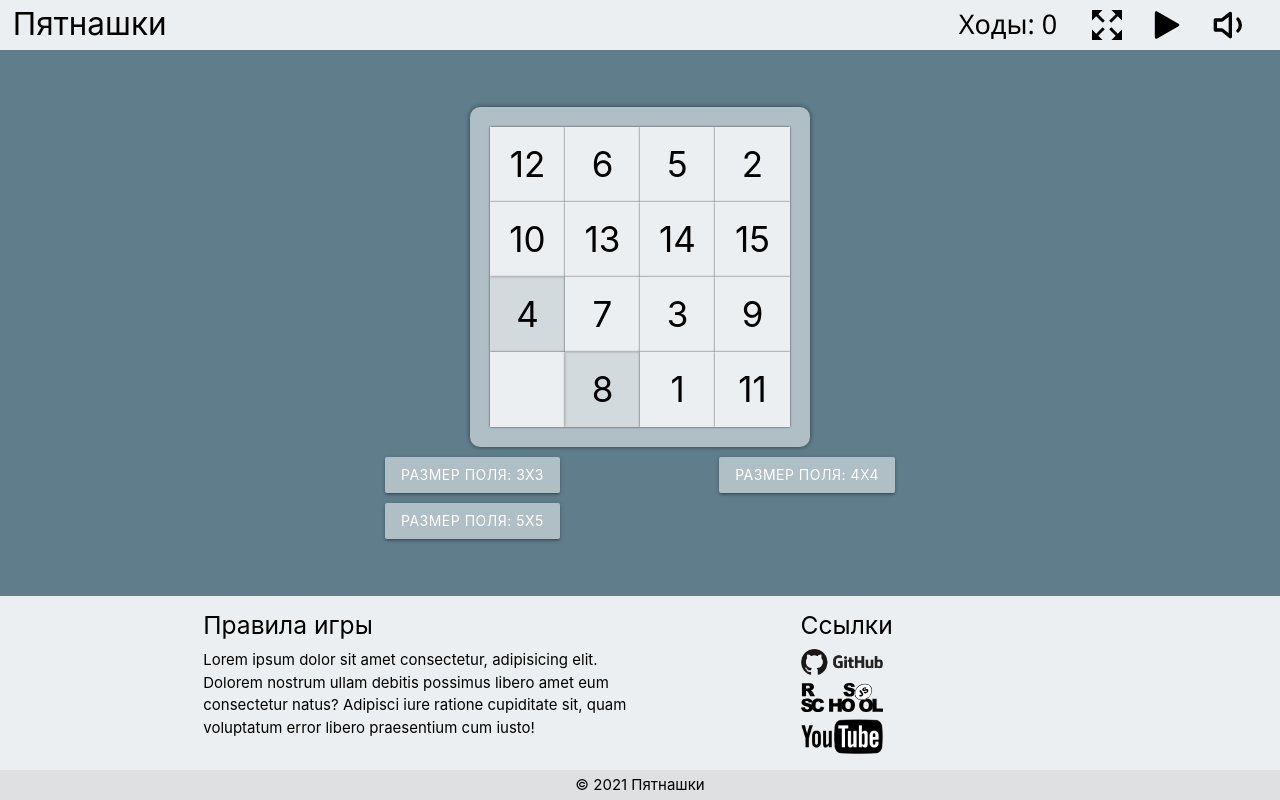
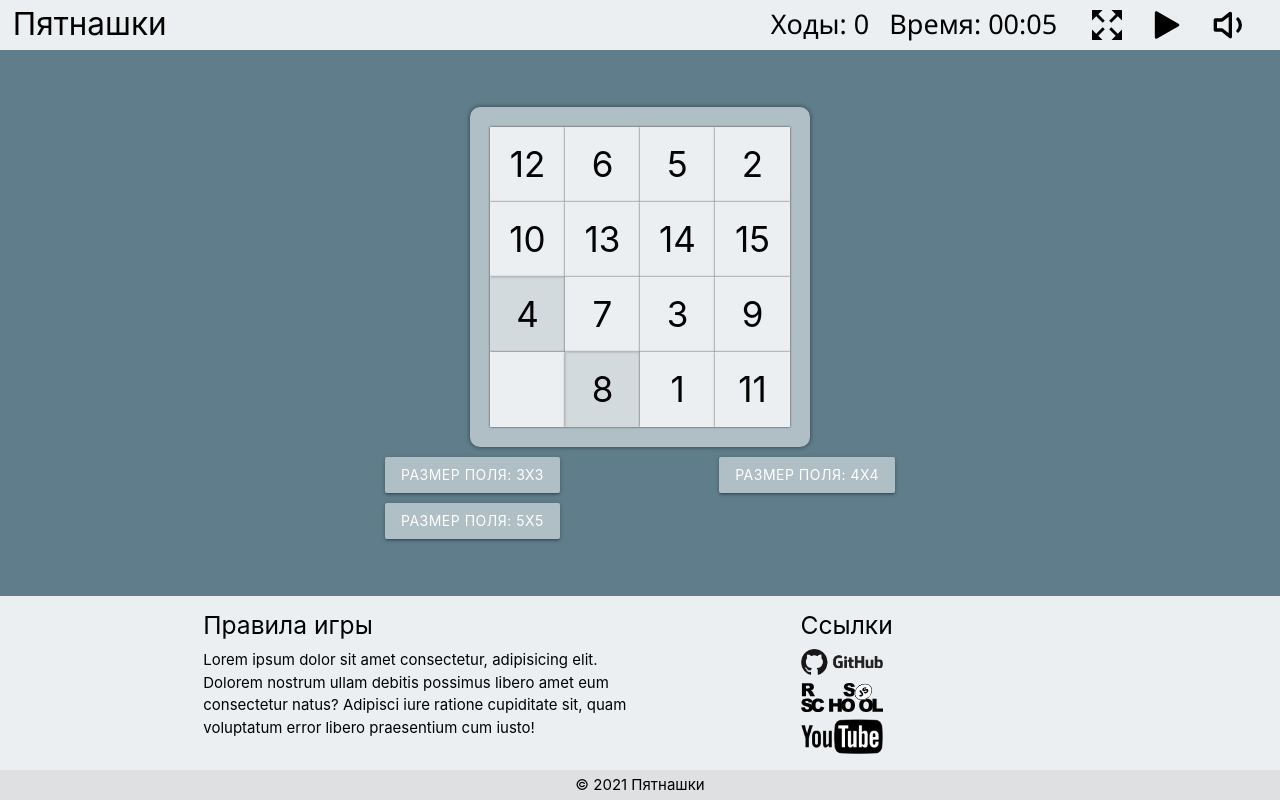
Before and after one commit to alekseishkel/react-game, a React app: page / in a window 1280 px wide. Built offline with nearby package versions, Linux system fonts and the light colour scheme.

Commit message:
feat: add timer

```diff
--- a/src/components/header/header.tsx
+++ b/src/components/header/header.tsx
@@ -1,10 +1,15 @@
-import React, { useState } from "react";
+import React, { useEffect, useState } from "react";
 import styled from "styled-components";
 
 interface HeaderProps {
   isMusicPlaying: boolean;
   moves: number;
   setIsMusicPlaying: (isMusicPlaying: boolean) => void;
+}
+
+interface Time {
+  minutes: number;
+  seconds: number;
 }
 
 const StyledHeader = styled.nav`
@@ -24,6 +29,28 @@ const StyledLi = styled.li`
 
 const Header: React.FC<HeaderProps> = ({ isMusicPlaying, moves, setIsMusicPlaying }) => {
   const [isSoundOn, setIsSoundOn] = useState<boolean>(true);
+  const [time, setTime] = useState<Time>({ minutes: 0, seconds: 0 });
+
+  useEffect(() => {
+    const ONE_SECOND = 1000;
+    let timer = setTimeout(() => {
+      setTime((prevState) => {
+        if (time.seconds === 59) {
+          return {
+            minutes: prevState.minutes + 1,
+            seconds: 0
+          }
+        }
+
+        return {
+          ...prevState,
+          seconds: prevState.seconds + 1
+        }
+      });
+    }, ONE_SECOND);
+
+    return () => clearTimeout(timer);
+  });
 
   return (
     <header>
@@ -34,6 +61,9 @@ const Header: React.FC<HeaderProps> = ({ isMusicPlaying, moves, setIsMusicPlayin
         <ul id="nav-mobile" className="right hide-on-med-and-down">
           <StyledLi>
             Ходы: {moves}
+          </StyledLi>
+          <StyledLi>
+            Время: {time.minutes < 10 ? "0" + time.minutes : "" + time.minutes}:{time.seconds < 10 ? "0" + time.seconds : "" + time.seconds}
           </StyledLi>
           <li>
             <a className="black-text" onClick={() => document.getElementById("field").requestFullscreen()}>
```
